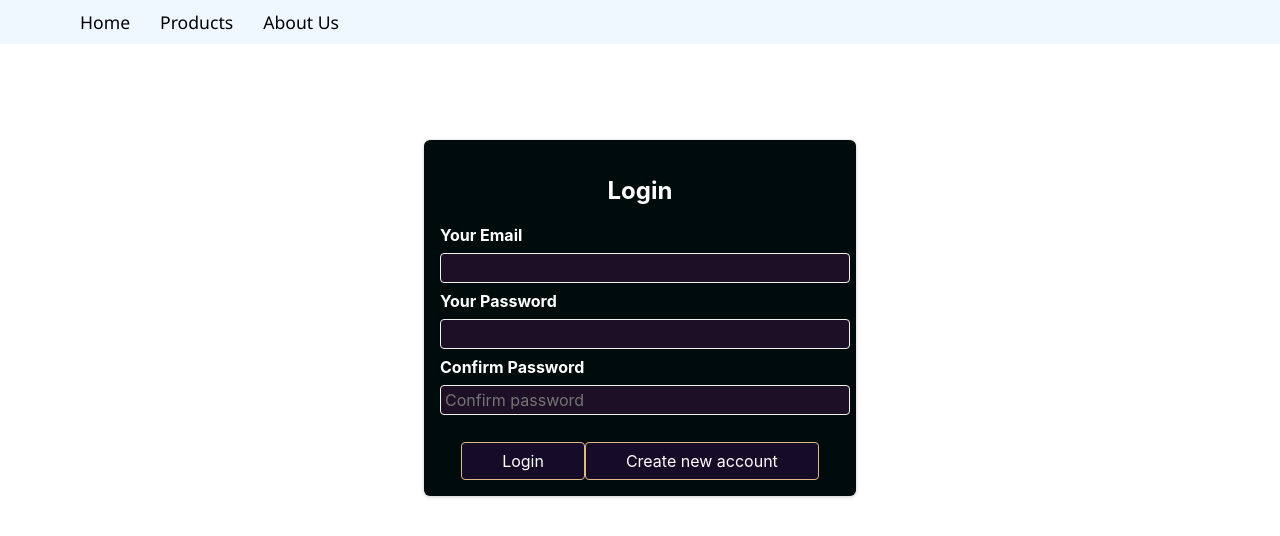
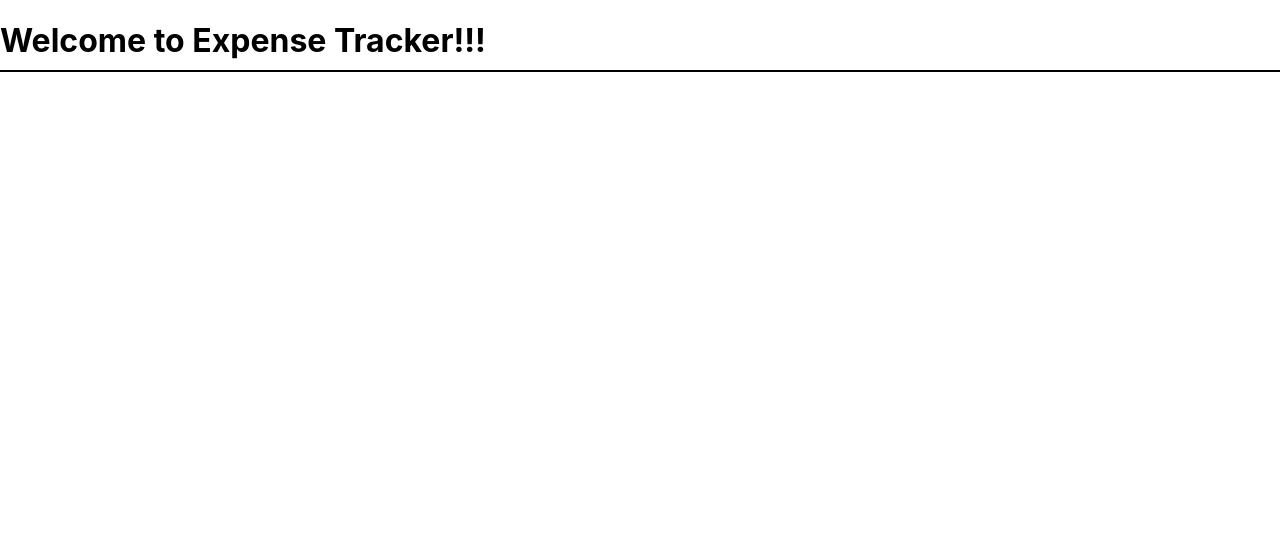
Before and after one commit to imtiyaz-github/Expense-Tracker-In-React, a React (Create React App) app: page / in a window 1280 px wide. Shown: the top 536 px of the page. Built offline with nearby package versions, Linux system fonts and the light colour scheme.

Commit message:
completed profile

```diff
--- a/src/App.js
+++ b/src/App.js
@@ -1,25 +1,16 @@
-import Signup from "./components/header/SignUp";
-import Header from "./components/header/Header";
-import Product from "./components/product/Product";
-import { useState } from "react";
+// import Signup from "./components/Signup";
+// import Header from "./components/header/Header";
+// import React, { Routes, Route, BrowserRouter } from "react-router-dom";
+import Home from "./components/header/Home";
+// import { Switch } from "react-router-dom";
 
 function App() {
-  const [isSignedUp, setIsSignedUp] = useState(false);
-
-  const handleSignUpComplete = () => {
-    setIsSignedUp(true);
-  };
-
   return (
     <>
-     <Header/>
 
-    {!isSignedUp ? (
+      <Home/>
 
-      <Signup onSignupcomplete={handleSignUpComplete}/>
-    ) : (
-    <Product />
-    )}
+
 
     </>
   );
--- /dev/null
+++ b/src/components/header/Home.js
@@ -0,0 +1,14 @@
+import React from 'react'
+
+function Home() {
+  return (
+    <div>
+      <h1 style={{
+        borderBottom:'2px solid black',
+        paddingBottom:'10px',
+      }}>Welcome to Expense Tracker!!!</h1>
+    </div>
+  )
+}
+
+export default Home
--- a/src/index.js
+++ b/src/index.js
@@ -3,13 +3,13 @@ import ReactDOM from 'react-dom/client';
 import './index.css';
 import App from './App';
 import reportWebVitals from './reportWebVitals';
-
+import { BrowserRouter } from 'react-router-dom';
 
 const root = ReactDOM.createRoot(document.getElementById('root'));
 root.render(
-  <React.Fragment>
+  <BrowserRouter>
     <App />
-  </React.Fragment>
+  </BrowserRouter>
 );
 
 // If you want to start measuring performance in your app, pass a function
```
Also changed, not shown: src/components/header/Header.js (line endings or trailing spaces), src/components/header/Header.module.css (indentation only), src/components/products/Product.js (added), src/components/products/Product.module.css (added), src/store/Cart-Provider.js (added), src/store/CartContext.js (added).
